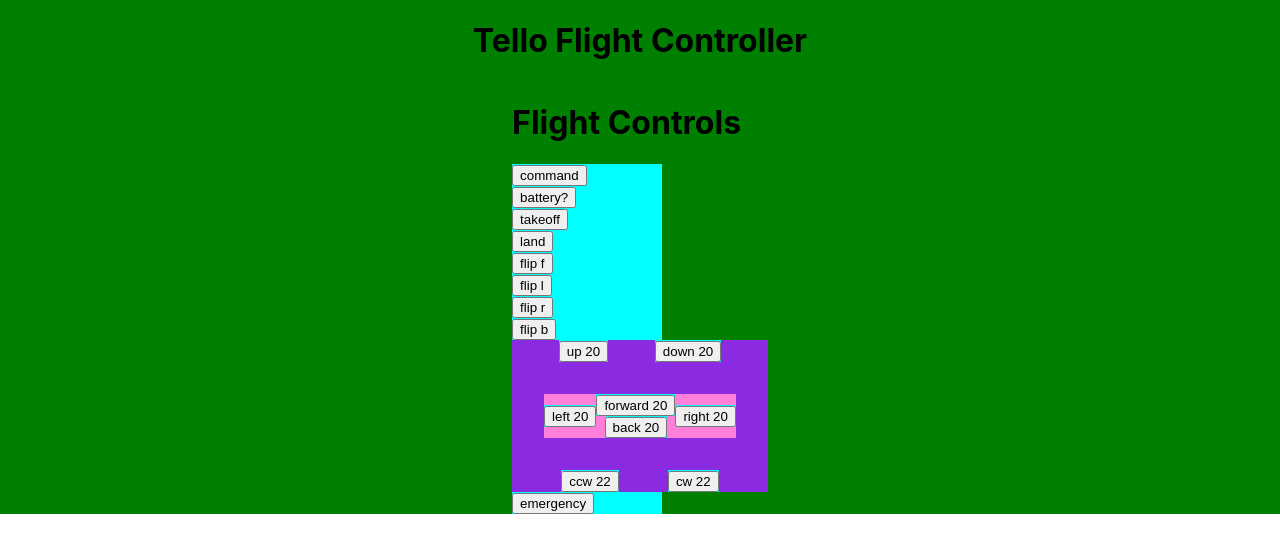
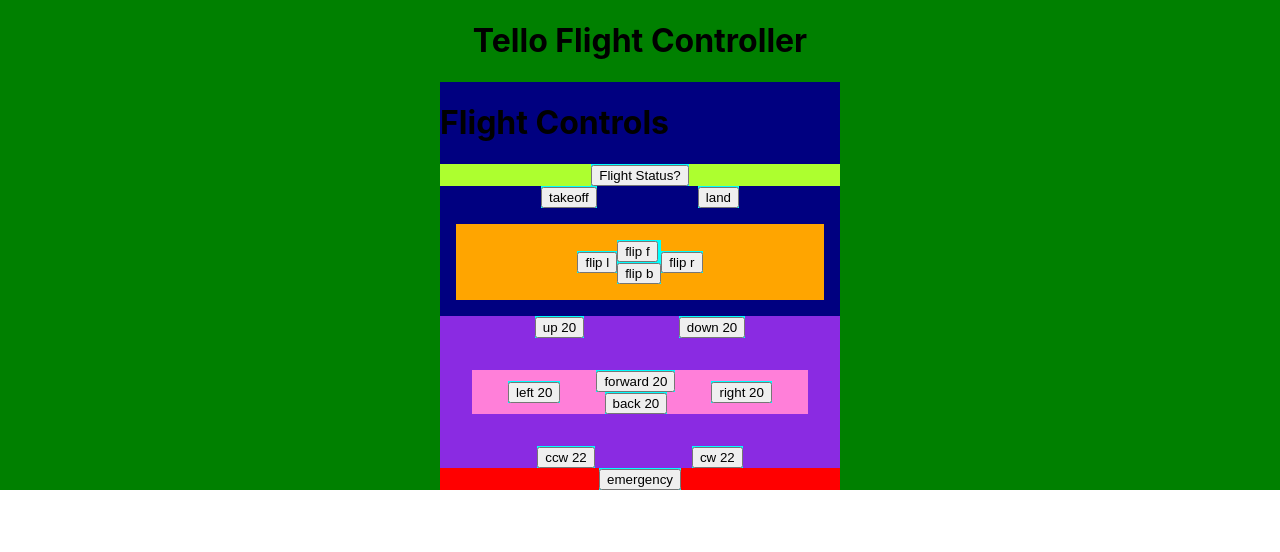
Before and after one commit to sitgofour/flight-controller, a React (Create React App) app in the folder tello/: page / in a window 1280 px wide. Shown: the top 552 px of the page. Built offline with nearby package versions, Linux system fonts and the light colour scheme.

Commit message:
layout of flight controls

```diff
--- a/tello/src/components/FlightButton.js
+++ b/tello/src/components/FlightButton.js
@@ -15,7 +15,9 @@
     render() {
         return (
             <div className={styles.FlightButton}>
-                <button onClick={this.handleClick}>{this.props.command}</button>
+                <button onClick={this.handleClick}>
+                    {this.props.buttonText ? this.props.buttonText : this.props.command}
+                </button>
             </div>
         )
     }
--- a/tello/src/components/FlightController.js
+++ b/tello/src/components/FlightController.js
@@ -4,6 +4,7 @@
 import DirectionPad from './DirectionPad';
 import FlipPad from './FlipPad';
 import TakeOffLand from './TakeOffLand';
+import styles from '../styles/flightController.module.css';
 
 
 class FlightController extends Component {
@@ -29,14 +30,17 @@
 
     render() {
         return (
-            <div className = "FlightController">
+            <div className={styles.FlightController}>
                 <h1>Flight Controls</h1>
-                <FlightButton flightCommand={this.flightCommand} command="command" />
-                <FlightButton flightCommand={this.flightCommand} command="battery?" />
+                <div className={styles.FlightStatus}>
+                    <FlightButton flightCommand={this.flightCommand} command="command" buttonText="Flight Status?"/>
+                </div>
                 <TakeOffLand flightCommand={this.flightCommand} />
                 <FlipPad flightCommand={this.flightCommand} />
                 <DirectionPad flightCommand={this.flightCommand} />
-                <FlightButton flightCommand={this.flightCommand} command="emergency" />
+                <div className={styles.Emergency}>
+                    <FlightButton className={styles.Emergency} flightCommand={this.flightCommand} command="emergency" />
+                </div>
             </div>
         );
     }
--- a/tello/src/components/FlipPad.js
+++ b/tello/src/components/FlipPad.js
@@ -1,17 +1,18 @@
 import React, {Component} from 'react';
 import FlightButton from './FlightButton';
+import styles from '../styles/flippad.module.css';
 
 
 class FlipPad extends Component {
     render() {
         return (
-            <div className="Flip-Pad">
-                <div><FlightButton flightCommand={this.props.flightCommand} command="flip f"/></div>
-                <div>
-                    <FlightButton flightCommand={this.props.flightCommand} command="flip l"/>
-                    <FlightButton flightCommand={this.props.flightCommand} command="flip r"/>
+            <div className={styles.FlipPad}>
+                <div><FlightButton flightCommand={this.props.flightCommand} command="flip l"/></div>
+                <div className={styles.forwardBack}>
+                    <FlightButton flightCommand={this.props.flightCommand} command="flip f"/>
+                    <FlightButton flightCommand={this.props.flightCommand} command="flip b"/>
                 </div>
-                <div><FlightButton flightCommand={this.props.flightCommand} command="flip b"/></div>
+                <div><FlightButton flightCommand={this.props.flightCommand} command="flip r"/></div>
             </div>
         )
     }
--- a/tello/src/components/TakeOffLand.js
+++ b/tello/src/components/TakeOffLand.js
@@ -1,11 +1,11 @@
 import React, {Component} from 'react';
 import FlightButton from './FlightButton';
-
+import styles from '../styles/takeOffLand.module.css';
 
 class TakeOffLand extends Component {
     render() {
         return(
-            <div className="TakeOffLand">
+            <div className={styles.TakeOffLand}>
                 <FlightButton flightCommand={this.props.flightCommand} command="takeoff"/>
                 <FlightButton flightCommand={this.props.flightCommand} command="land"/>
             </div>
--- /dev/null
+++ b/tello/src/styles/flightController.module.css
@@ -0,0 +1,16 @@
+.FlightController {
+    background-color: navy;
+}
+
+.Emergency {
+    display: flex;
+    justify-content: center;
+    background-color: red;
+    min-width: 400px;
+}
+
+.FlightStatus {
+    display: flex;
+    justify-content: center;
+    background-color: greenyellow;
+}
--- /dev/null
+++ b/tello/src/styles/flippad.module.css
@@ -0,0 +1,13 @@
+.FlipPad {
+    display: flex;
+    align-items: center;
+    justify-content: center;
+    margin: 1em;
+    padding: 1em;
+    background-color: orange;
+}
+
+.forwardBack {
+    display: flex;
+    flex-direction: column;
+}
--- /dev/null
+++ b/tello/src/styles/takeOffLand.module.css
@@ -0,0 +1,4 @@
+.TakeOffLand {
+    display: flex;
+    justify-content: space-evenly;
+}
```
